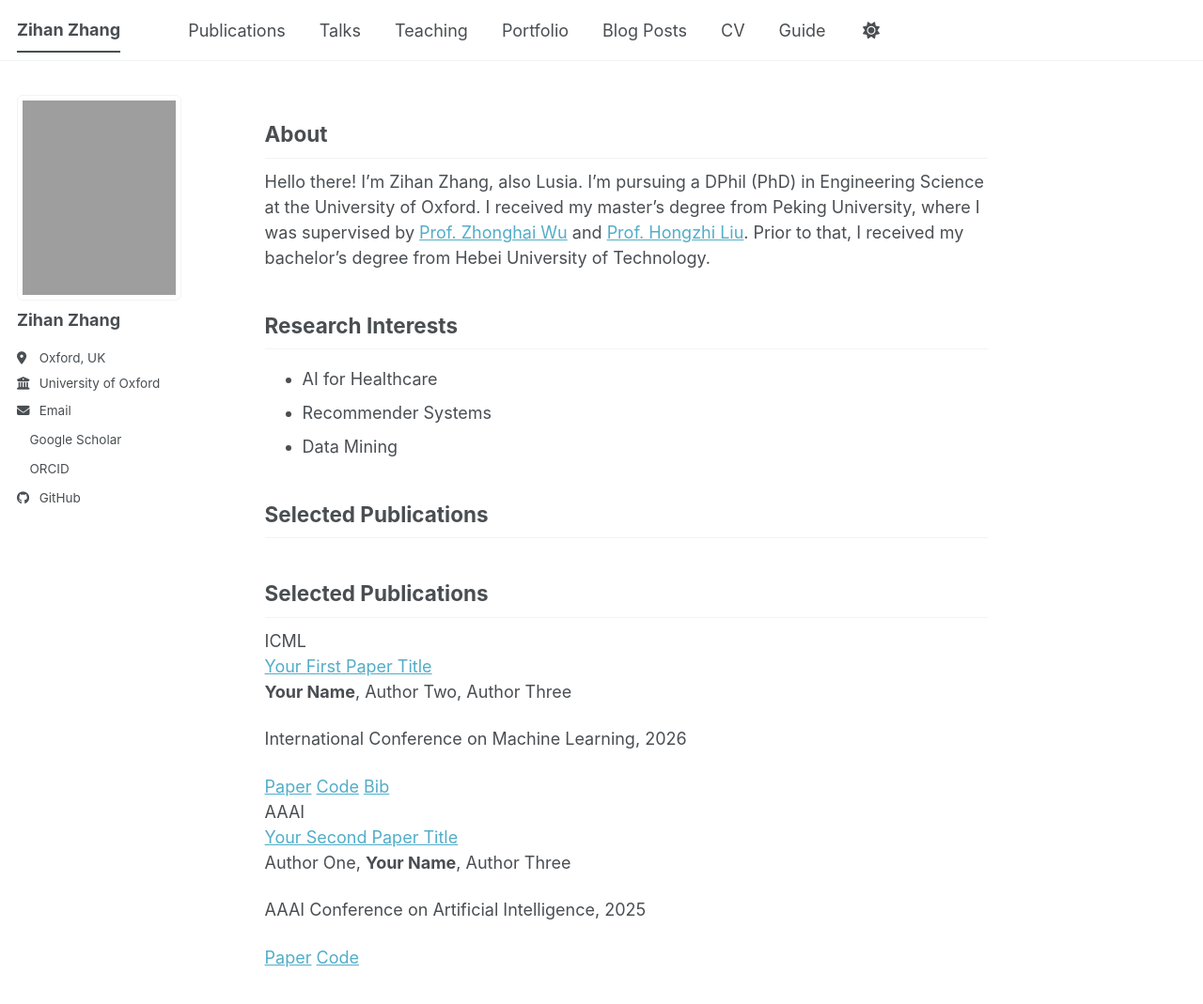
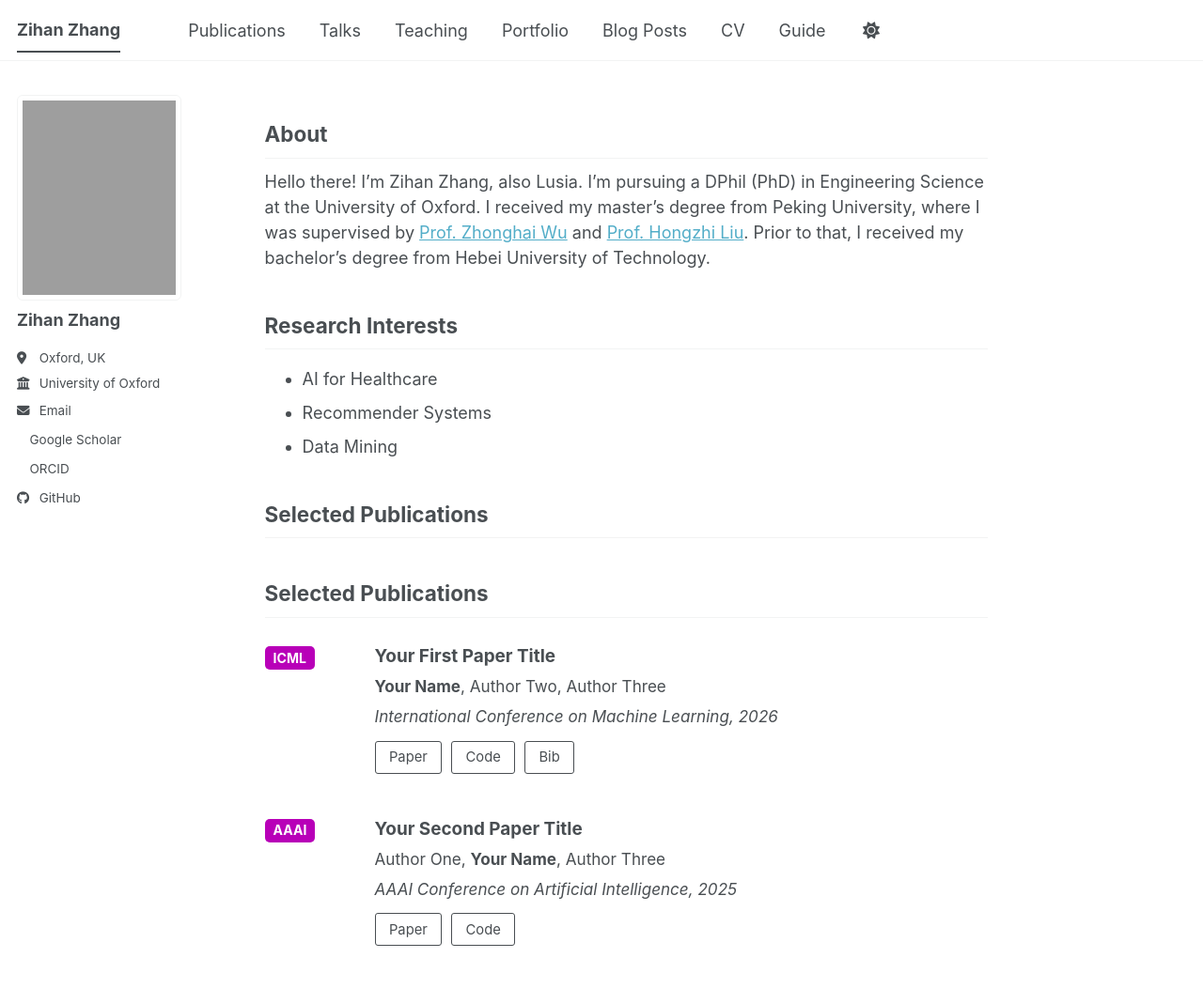
Before and after one commit to LusiaZ/LusiaZ.github.io, a Jekyll site: the page built from _pages/about.md, in a window 1280 px wide and 1133 px high. Shown: the top 1069 px of the window at 94% size. Built offline with Jekyll 4.4.1, drawn with Linux system fonts in a browser that asks for light colours; a style sheet for code colours, icons or effects is not loaded.

Commit message:
Update _page.scss

```diff
--- a/_sass/layout/_page.scss
+++ b/_sass/layout/_page.scss
@@ -399,3 +399,80 @@
   font-size: $type-size-6;
   text-transform: uppercase;
 }
+
+/* Selected publications on homepage */
+.selected-pubs {
+  margin-top: 1.5rem;
+}
+
+.selected-pub {
+  display: grid;
+  grid-template-columns: 90px minmax(0, 1fr);
+  align-items: start;
+  gap: 1.5rem;
+  margin-bottom: 2.5rem;
+}
+
+.pub-badge {
+  justify-self: start;
+  margin-top: 0.2rem;
+  padding: 0.18rem 0.5rem;
+  border-radius: 5px;
+  background: #b800b8;
+  color: #fff;
+  font-size: 0.78rem;
+  font-weight: 700;
+  line-height: 1.3;
+}
+
+.page__content .pub-title {
+  display: inline-block;
+  color: var(--global-text-color);
+  font-size: 1.05rem;
+  font-weight: 700;
+  line-height: 1.45;
+  text-decoration: none;
+}
+
+.page__content .pub-title:hover {
+  color: var(--global-link-color);
+}
+
+.pub-authors,
+.pub-venue {
+  margin: 0.35rem 0 0 !important;
+  font-size: 0.95rem !important;
+  line-height: 1.5;
+}
+
+.pub-venue {
+  font-style: italic;
+}
+
+.pub-links {
+  display: flex;
+  flex-wrap: wrap;
+  gap: 0.55rem;
+  margin-top: 0.7rem;
+}
+
+.page__content .pub-button {
+  display: inline-block;
+  padding: 0.3rem 0.8rem;
+  border: 1px solid var(--global-text-color);
+  border-radius: 3px;
+  color: var(--global-text-color);
+  font-size: 0.82rem;
+  text-decoration: none;
+}
+
+.page__content .pub-button:hover {
+  background: var(--global-border-color);
+}
+
+@media (max-width: 700px) {
+  .selected-pub {
+    grid-template-columns: 1fr;
+    gap: 0.6rem;
+  }
+}
```
